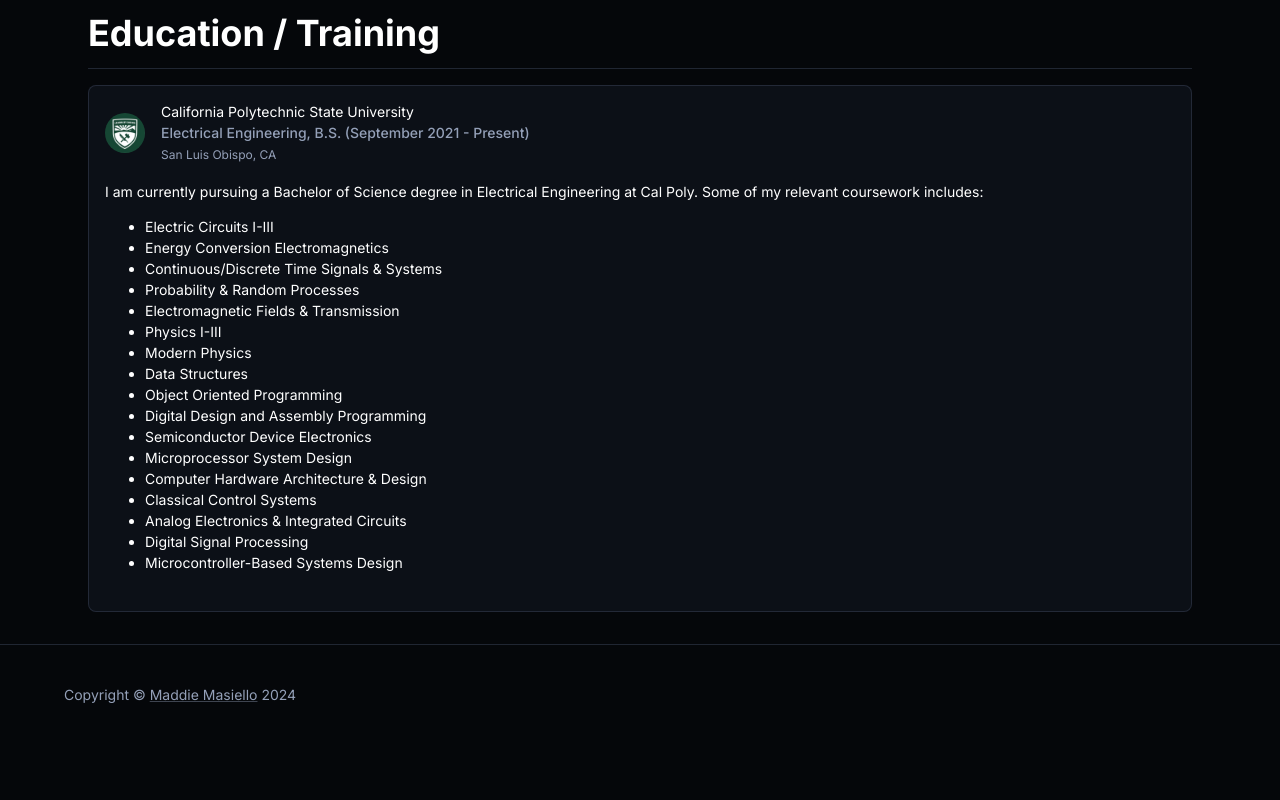
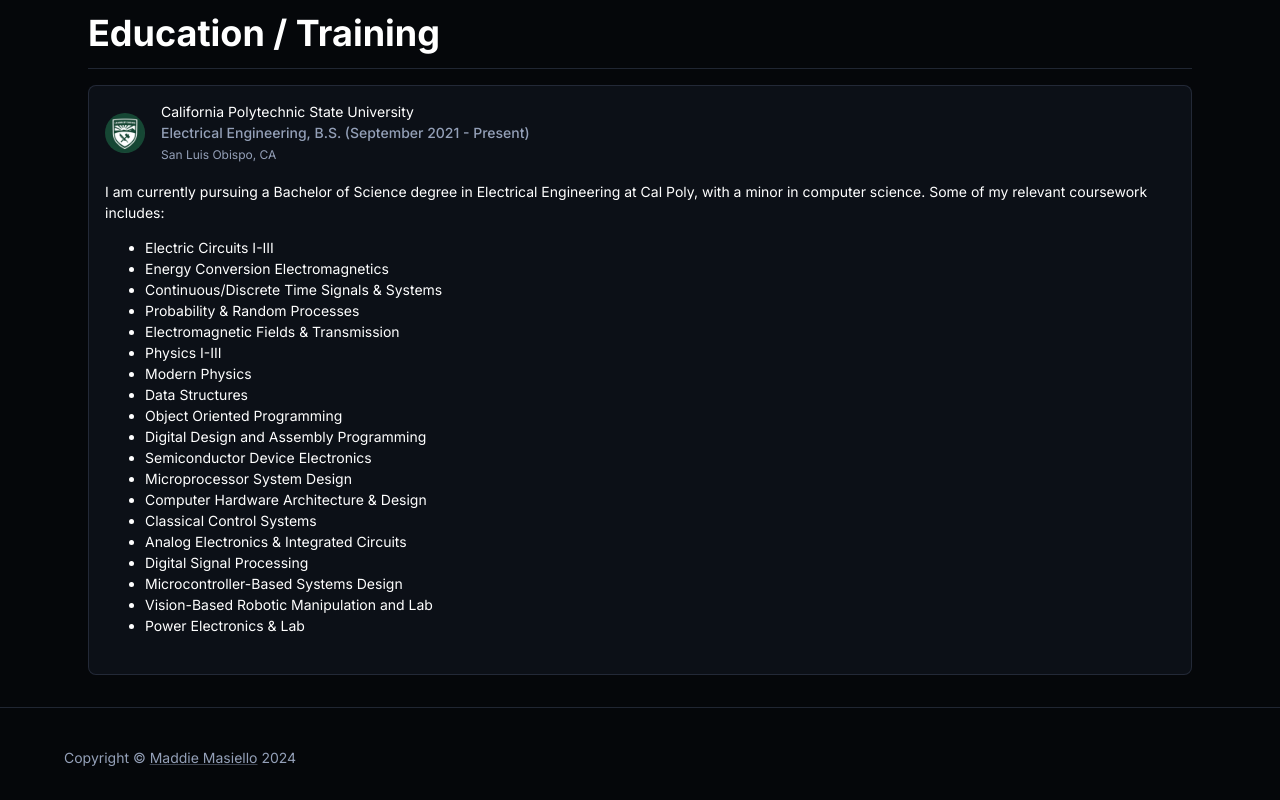
Before and after one commit to madmasie/maddiemasiello.com, a Next.js app: page / in a window 1280 px wide. Shown: the part 3544-4344 px from the top of the page. Before the commit the page ends 4281 px from the top, so only its background shows below. Built offline with nearby package versions, Linux system fonts and the light colour scheme; some icons are missing; what @mui/material-nextjs would draw is missing.

Commit message:
updated education

```diff
--- a/src/components/Experience/Education.tsx
+++ b/src/components/Experience/Education.tsx
@@ -9,7 +9,7 @@ const entries: ExperienceEntry[] = [
     title: 'Electrical Engineering, B.S.',
     date: 'September 2021 - Present',
     description:
-      'I am currently pursuing a Bachelor of Science degree in Electrical Engineering at Cal Poly. Some of my relevant coursework includes:',
+      'I am currently pursuing a Bachelor of Science degree in Electrical Engineering at Cal Poly, with a minor in computer science. Some of my relevant coursework includes:',
     bullets: [
       'Electric Circuits I-III',
       'Energy Conversion Electromagnetics',
@@ -28,6 +28,9 @@ const entries: ExperienceEntry[] = [
       'Analog Electronics & Integrated Circuits',
       'Digital Signal Processing',
       'Microcontroller-Based Systems Design',
+      'Vision-Based Robotic Manipulation and Lab',
+      'Power Electronics & Lab'
+
     ],
   },
 ];
```
